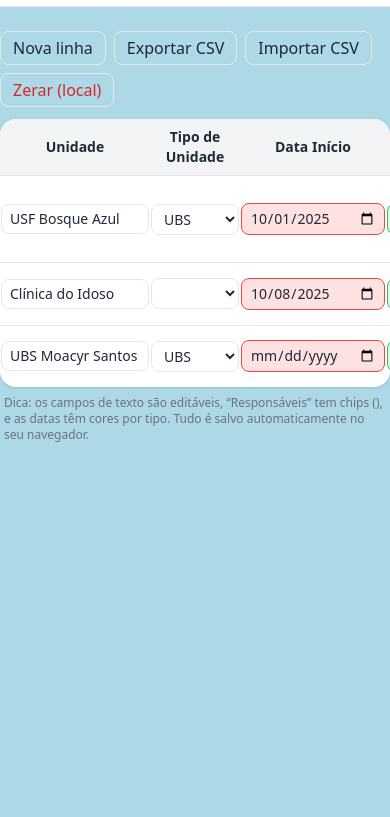
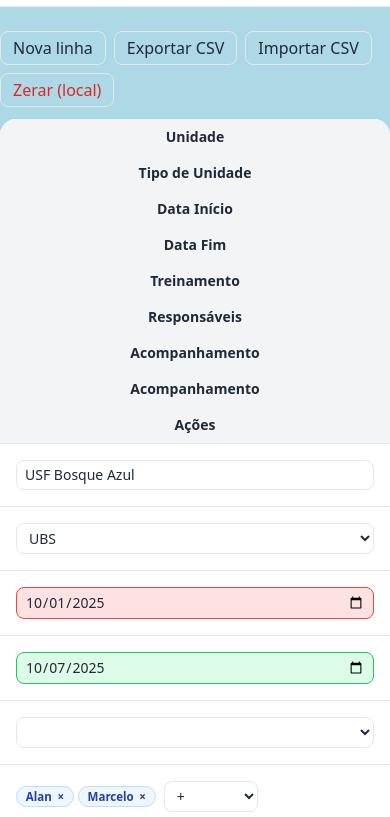
Before and after one commit to maclaudcorreia/meedsmacae, a plain HTML site: page index.html in a window 390 px wide. Shown: the part 112-929 px from the top of the page. Before the commit the page ends 844 px from the top, so only its background shows below. Drawn offline with nearby package versions, Linux system fonts and the light colour scheme.

Commit message:
Update index.html

```diff
--- a/index.html
+++ b/index.html
@@ -45,12 +45,38 @@
       background-color: #dcfce7;  /* verde claro */
       border-color: #22c55e;      /* borda verde */
     }
+
+    /* Responsividade */
+    .container {
+      width: 100%;
+    }
+
+    .table-responsive {
+      max-width: 100%;
+      overflow-x: auto;
+    }
+
+    /* Ajusta as colunas na tabela para telas pequenas */
+    @media (max-width: 768px) {
+      th, td {
+        display: block;
+        width: 100%;
+        padding: 1rem;
+        text-align: left;
+      }
+
+      .table-wrapper {
+        display: block;
+        overflow-x: auto;
+        max-width: 100%;
+      }
+    }
   </style>
 </head>
 <body class="bg-gray-50 text-gray-800">
-<body style="background-color: #ADD8E6;"> <!-- Azul claro -->
+  <body style="background-color: #ADD8E6;"> <!-- Azul claro -->
   <!-- Conteúdo da página -->
-</body>
+  </body>
   <header class="px-6 py-4 border-b bg-white text-center">
     <!-- Título centralizado, com a imagem se desejado -->
     <h1 class="text-2xl font-bold inline-flex items-center justify-center">
@@ -68,7 +94,7 @@
       <button id="clr" class="px-3 py-1 border rounded-lg text-red-600 hover:bg-red-50">Zerar (local)</button>
     </div>
 
-    <div class="overflow-x-auto bg-white rounded-2xl shadow">
+    <div class="table-responsive overflow-x-auto bg-white rounded-2xl shadow">
       <table class="min-w-full border-collapse text-sm">
         <thead>
           <tr id="thead" class="bg-gray-100"></tr>
```
